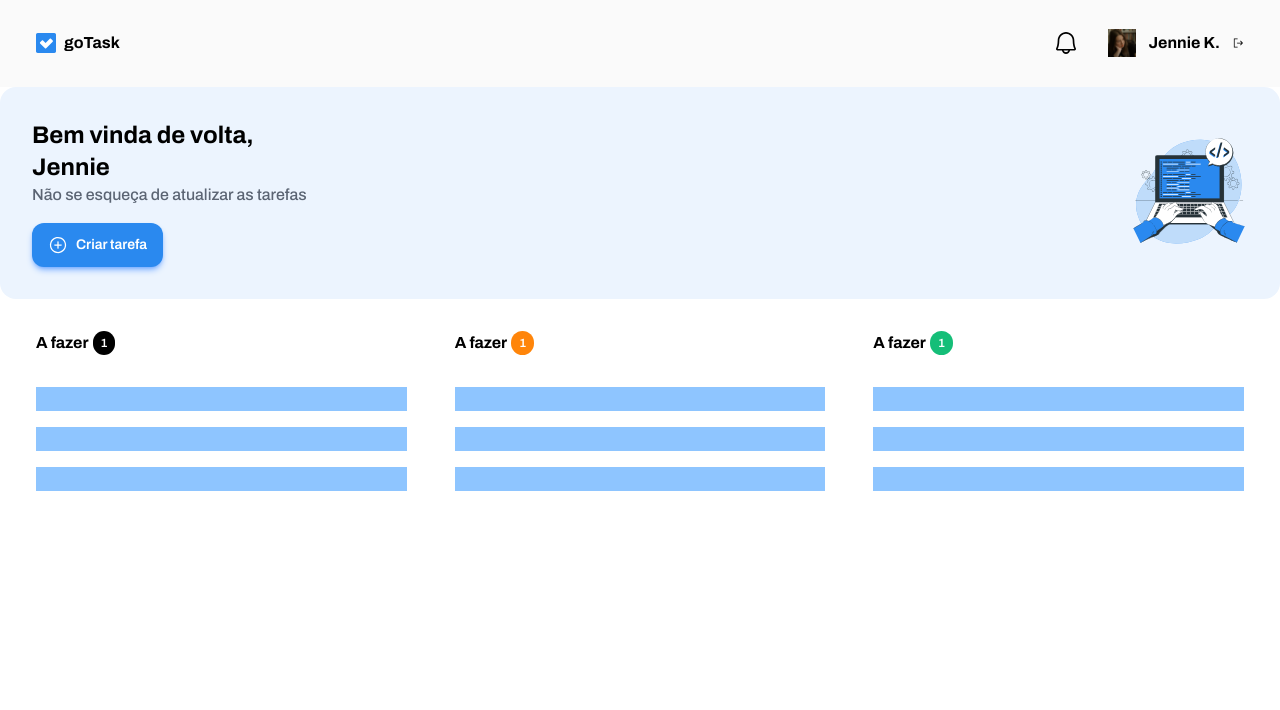
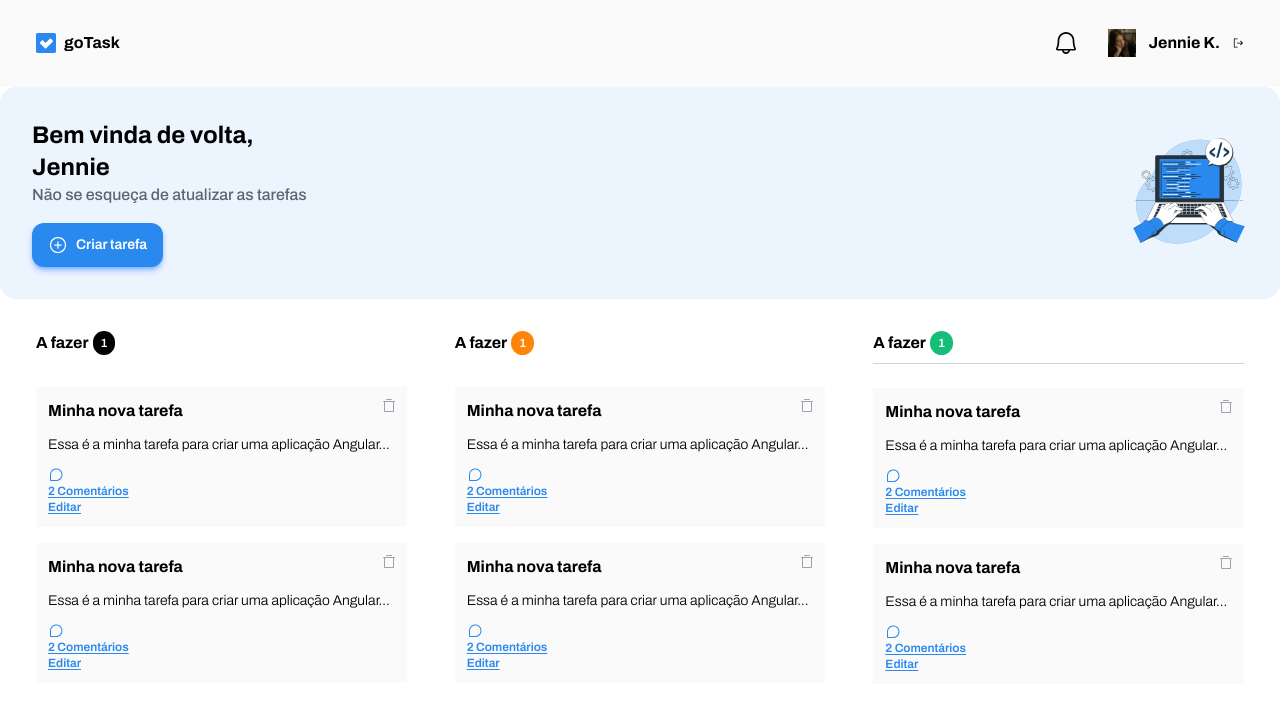
Before and after one commit to frederico-codes/angular-projeto-go-task, an Angular app: page / in a window 1280 px wide. Shown: the top 710 px of the page. Built offline with nearby package versions, Linux system fonts and the light colour scheme.

Commit message:
criação do layout do card das tarefas

```diff
--- a/src/app/components/task-card/task-card.component.html
+++ b/src/app/components/task-card/task-card.component.html
@@ -1 +1,14 @@
-<p>task-card works!</p>
+<div class="p-3 bg-[#fafafa] rouded-xl cursor-grab flex flex-col gap-3">
+  <div class="flex gap-1">
+    <p class="font-bold">Minha nova tarefa</p>
+    <img
+    class="self-start cursor-pointer ml-auto"
+    src="/images/icon_delete.svg" alt="">
+  </div>
+  <p class="font-light text-sm">Essa é a minha tarefa para criar uma aplicação Angular...</p>
+  <div>
+    <img src="/images/Comments_Icon.svg" alt="">
+    <p class="font-semibold text-xs text-[#2a89ef] underline underline-offset-2 cursor-pointer">2 Comentários</p>
+    <p class="font-semibold text-xs text-[#2a89ef] underline underline-offset-2 cursor-pointer ml-auto">Editar</p>
+  </div>
+</div>
--- a/src/app/components/task-list-section/task-list-section.component.html
+++ b/src/app/components/task-list-section/task-list-section.component.html
@@ -7,12 +7,12 @@
       </span>
     </div>
     <div class="flex flex-col gap-4">
-      <div class="bg-blue-300 p-3"></div>
-      <div class="bg-blue-300 p-3"></div>
-      <div class="bg-blue-300 p-3"></div>
+      <app-task-card />
+      <app-task-card />
     </div>
+
   </div>
-   <div class="flex-1 py-3 px-6 min-w-60 flex flex-col gap-6">
+  <div class="flex-1 py-3 px-6 min-w-60 flex flex-col gap-6">
     <div class="py-2 borderb border-[#d1d5d8] flex items-center gap-1">
       <h1 class="font-bold">A fazer</h1>
       <span class="text-xs font-semibold text-white bg-[#ff850a] py-1 px-2 rounded-2xl">
@@ -20,22 +20,22 @@
       </span>
     </div>
     <div class="flex flex-col gap-4">
-      <div class="bg-blue-300 p-3"></div>
-      <div class="bg-blue-300 p-3"></div>
-      <div class="bg-blue-300 p-3"></div>
+      <div class="flex flex-col gap-4">
+        <app-task-card />
+        <app-task-card />
+      </div>
     </div>
   </div>
-   <div class="flex-1 py-3 px-6 min-w-60 flex flex-col gap-6">
-    <div class="py-2 borderb border-[#d1d5d8] flex items-center gap-1">
+  <div class="flex-1 py-3 px-6 min-w-60 flex flex-col gap-6">
+    <div class="py-2 border-b border-[#d1d5d8] flex items-center gap-1">
       <h1 class="font-bold">A fazer</h1>
       <span class="text-xs font-semibold text-white bg-[#15be78] py-1 px-2 rounded-2xl">
         1
       </span>
     </div>
     <div class="flex flex-col gap-4">
-      <div class="bg-blue-300 p-3"></div>
-      <div class="bg-blue-300 p-3"></div>
-      <div class="bg-blue-300 p-3"></div>
+      <app-task-card />
+      <app-task-card />
     </div>
   </div>
 </div>
--- a/src/app/components/task-list-section/task-list-section.component.ts
+++ b/src/app/components/task-list-section/task-list-section.component.ts
@@ -1,8 +1,9 @@
 import { Component } from '@angular/core';
+import { TaskCardComponent } from "../task-card/task-card.component";
 
 @Component({
   selector: 'app-task-list-section',
-  imports: [],
+  imports: [TaskCardComponent],
   templateUrl: './task-list-section.component.html',
   styleUrl: './task-list-section.component.css'
 })
```
Also changed, not shown: public/images/Comments_Icon.svg (added), public/images/icon_delete.svg (added).
